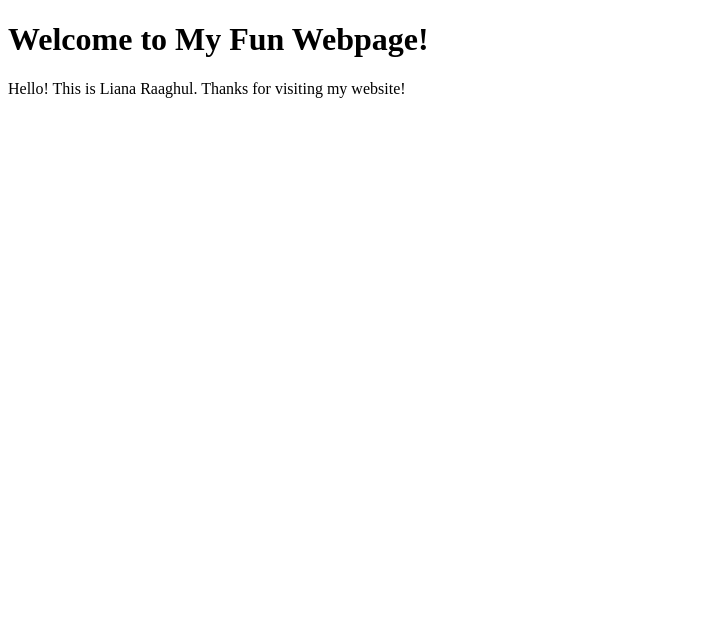
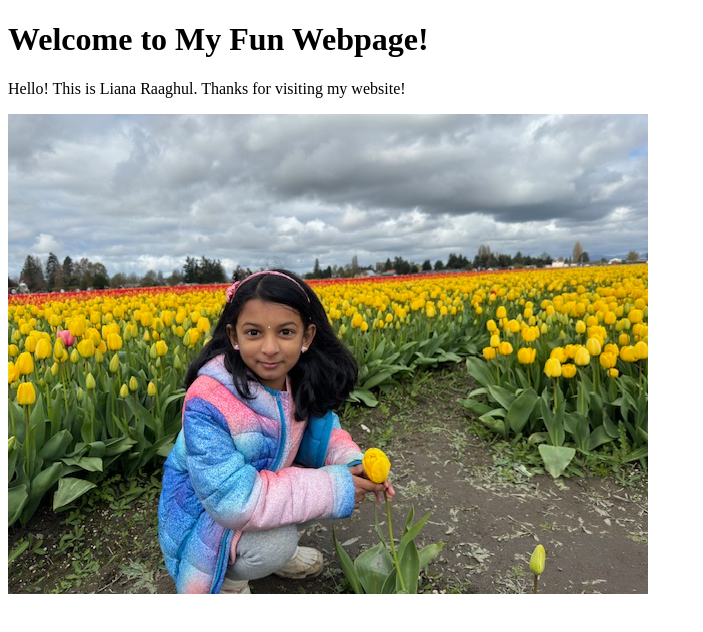
Before and after one commit to liana-raaghul/mywebsite, a plain HTML site: page index.html in a window 1280 px wide. Shown: the whole page, without its empty margins (0-703 px from the left). Drawn offline with Linux system fonts and the light colour scheme.

Commit message:
Add files via upload

```diff
--- a/index.html
+++ b/index.html
@@ -6,6 +6,7 @@
 <body>
     <h1>Welcome to My Fun Webpage!</h1>
     <p>Hello! This is Liana Raaghul. Thanks for visiting my website!</p>
-
+    <!-- <img src="https://github.com/yourusername/your-repository/blob/master/photo.jpg?raw=true" alt="My Photo"> -->
+    <img src="liana_pic.JPG?raw=true" alt="My Photo">
 </body>
 </html>
```
Also changed, not shown: liana_pic.JPG (added).
